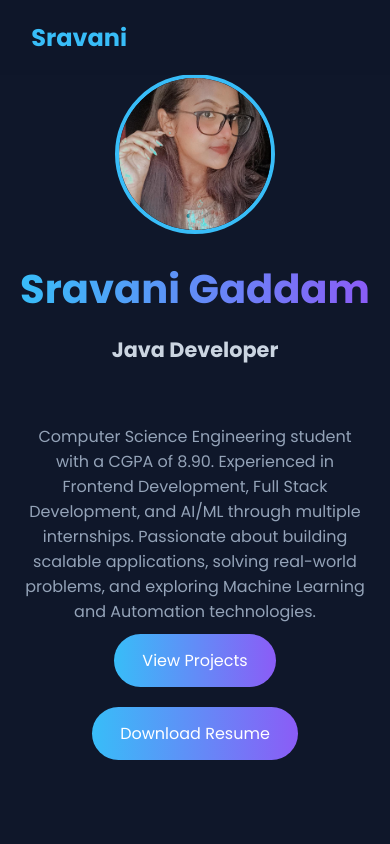
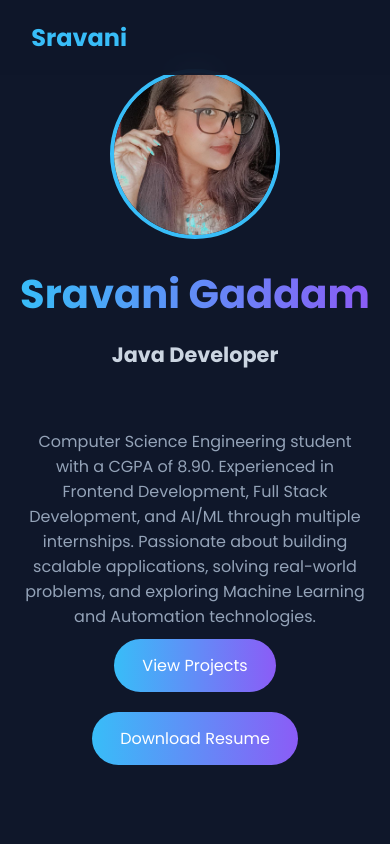
Before and after one commit to srav-art/portfolio, a plain HTML site: page index.html in a window 390 px wide. Shown: the top 844 px of the page. Drawn offline with Linux system fonts and the light colour scheme.

Commit message:
Update index.html

```diff
--- a/index.html
+++ b/index.html
@@ -74,10 +74,12 @@ nav a:hover{
 .hero img{
     width:180px;
     height:180px;
-    object-fit:cover;
     border-radius:50%;
     border:4px solid #38bdf8;
     margin-bottom:25px;
+
+    object-fit:cover;
+    object-position:center 15%;
 }
 
 .hero h1{
@@ -217,10 +219,13 @@ nav ul{
 }
 
 .hero img{
-    width:160px;
-    height:160px;
+    width:170px;
+    height:170px;
+
     object-fit:cover;
-    object-position:center top;
+    object-position:center 15%;
+
+    border-radius:50%;
 }
 }
 
```
